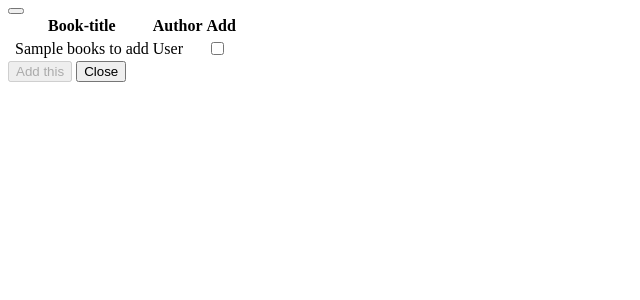
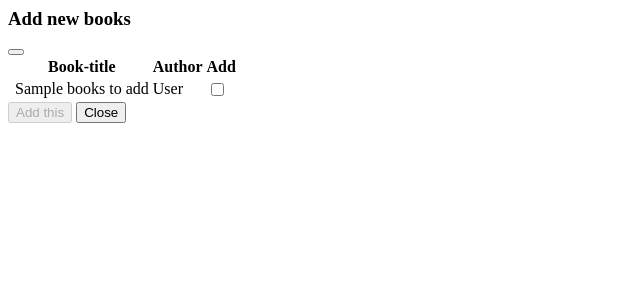
Before and after one commit to SDmitrij/SymfonyClassic, a Symfony app: template templates/library/modal/add_new_books.html.twig in a window 1280 px wide. Shown: the top 300 px of the page, without its empty margins (0-640 px from the left). Run offline with Twig, Linux system fonts and the light colour scheme; the template is opened without the code that fills it: most values are stand-ins (such as "Sample title", 1, 10 or a date in 2020); some libraries are stand-ins or nearby versions.

Commit message:
add each for checkboxes

```diff
--- a/templates/library/modal/add_new_books.html.twig
+++ b/templates/library/modal/add_new_books.html.twig
@@ -2,13 +2,14 @@
     <div class="modal-dialog modal-dialog-centered" role="document">
         <div class="modal-content">
             <div class="modal-header">
+                <h3 class="modal-title" id="addContactLabel">Add new books</h3>
                 <button type="button" class="close" data-dismiss="modal" aria-label="Close">
                     <i class="fas fa-times"></i>
                 </button>
             </div>
             <div class="modal-body">
                 <div class="row">
-                    <table class="table">
+                    <table class="table" id="booksToAdd">
                         <thead>
                             <tr>
                                 <th scope="col"></th>
@@ -25,10 +26,11 @@
                                 </th>
                                 <td>{{ book.title }}</td>
                                 <td>{{ book.author.fullname }}</td>
-                                <td>
+                                <td class="checkBoxCell">
                                     <div class="form-check">
                                         <label>
-                                            <input class="form-check-input" data-book-id="{{ book.id }}" type="checkbox" value="">
+                                            <input class="form-check-input" id="addCheckbox" data-book-id="{{ book.id }}"
+                                                   type="checkbox" value="">
                                         </label>
                                     </div>
                                 </td>
--- a/templates/library/modal/edit.html.twig
+++ b/templates/library/modal/edit.html.twig
@@ -2,6 +2,7 @@
     <div class="modal-dialog" role="document">
         <div class="modal-content">
             <div class="modal-header">
+                <h3 class="modal-title" id="addContactLabel">Edit library</h3>
                 <button type="button" class="close" data-dismiss="modal" aria-label="Close">
                     <i class="fas fa-times"></i>
                 </button>
```
Also changed, not shown: assets/js/libActions.js (+21 -0 lines), 1 other file.
